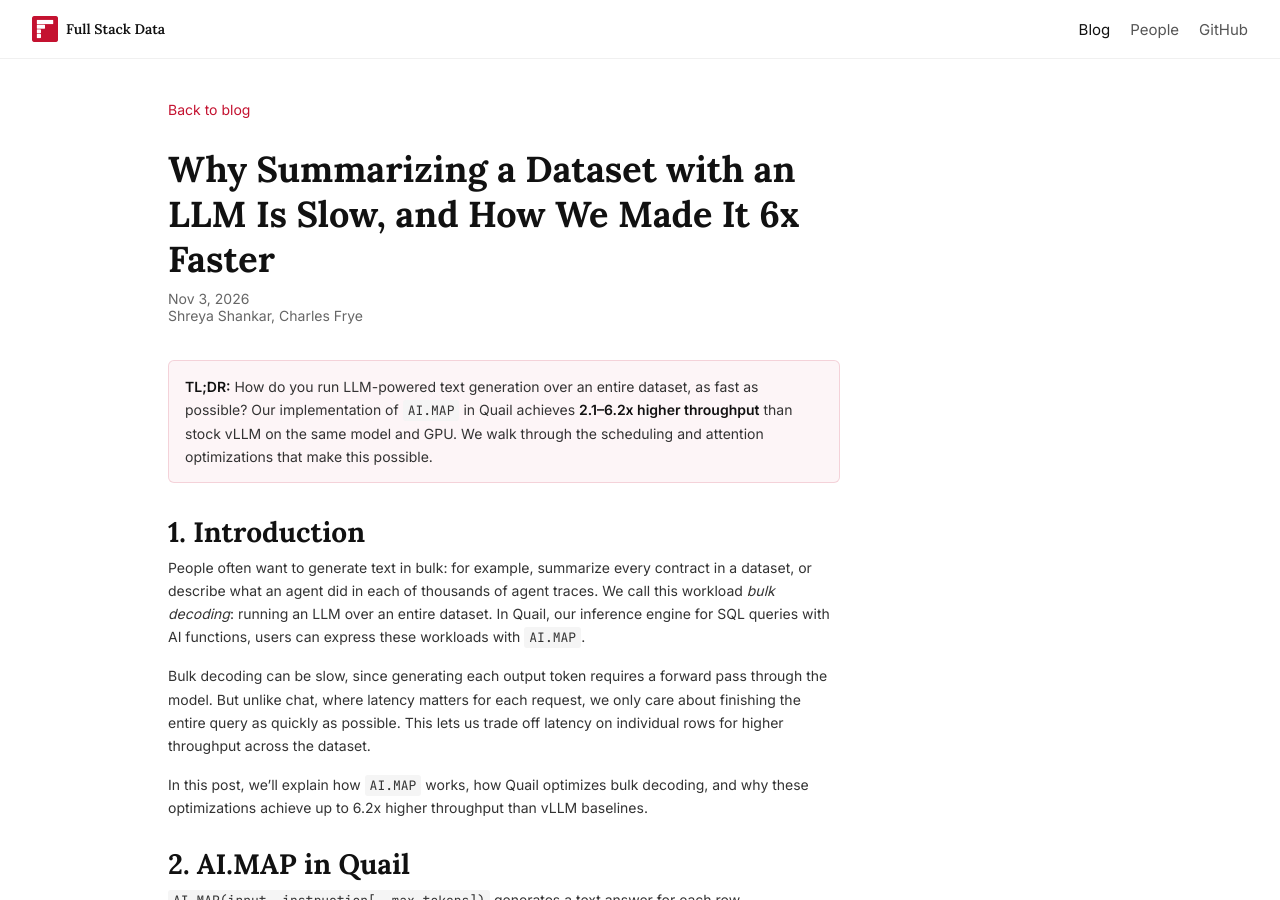
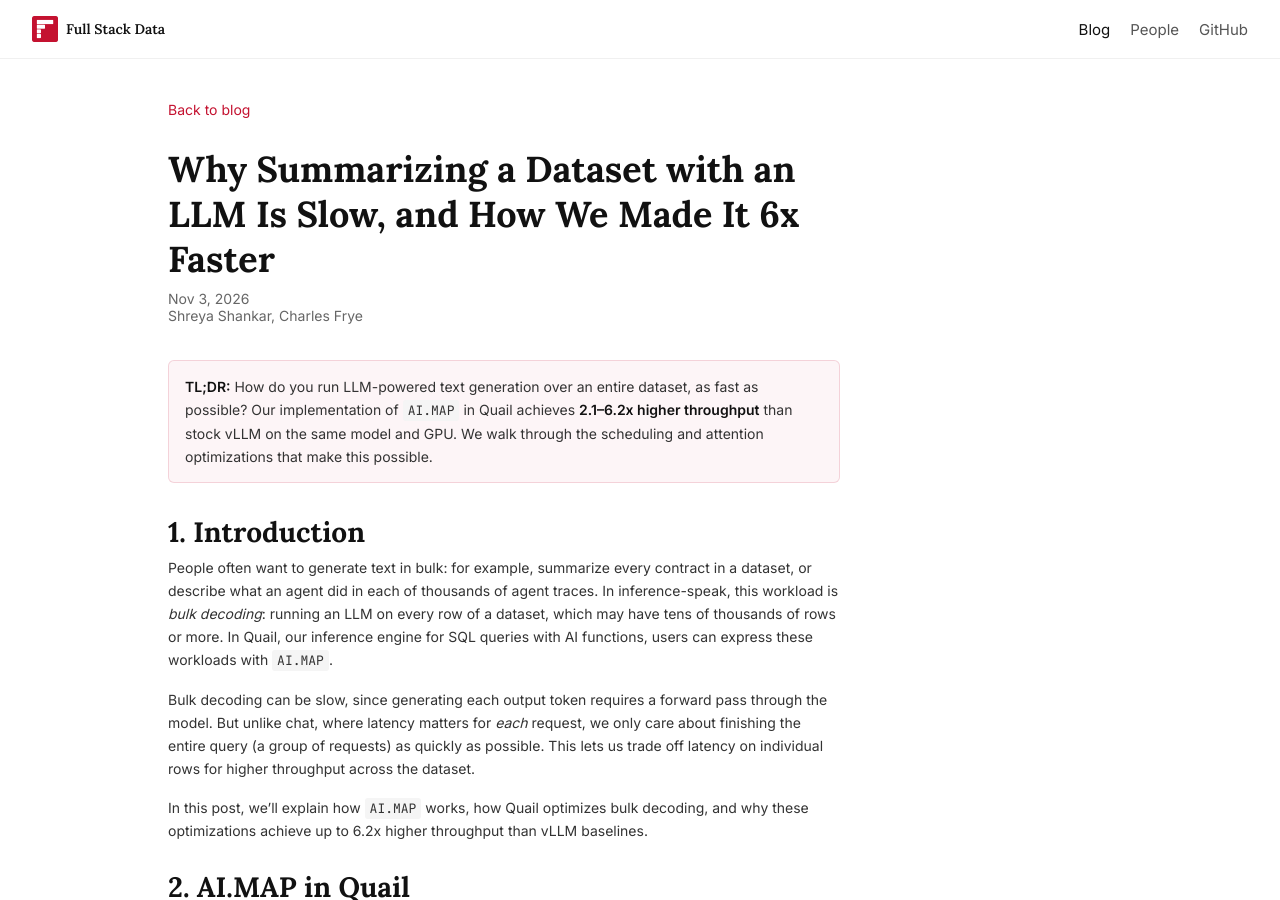
Before and after one commit to fsdatalab/fsdatalab.github.io, a Jekyll site: the page built from _posts/2026-11-03-ai-map.md, in a window 1280 px wide and 900 px high. Built offline with Jekyll 4.4.1, drawn with Linux system fonts in a browser that asks for light colours.

Commit message:
Reword the AI.MAP introduction; set Figure 1's text to the body size
Co-Authored-By: Claude Opus 5.5 <noreply@anthropic.com>
Claude-Session: https://claude.ai/code/session_012G22YMQssRfNYLRetzTaCz

```diff
--- a/_posts/2026-11-03-ai-map.md
+++ b/_posts/2026-11-03-ai-map.md
@@ -15,9 +15,9 @@ description: "How Quail runs LLM text generation over a whole dataset with up to
 
 # 1. Introduction
 
-People often want to generate text in bulk: for example, summarize every contract in a dataset, or describe what an agent did in each of thousands of agent traces. We call this workload *bulk decoding*: running an LLM over an entire dataset. In Quail, our inference engine for SQL queries with AI functions, users can express these workloads with `AI.MAP`.
+People often want to generate text in bulk: for example, summarize every contract in a dataset, or describe what an agent did in each of thousands of agent traces. In inference-speak, this workload is *bulk decoding*: running an LLM on every row of a dataset, which may have tens of thousands of rows or more. In Quail, our inference engine for SQL queries with AI functions, users can express these workloads with `AI.MAP`.
 
-Bulk decoding can be slow, since generating each output token requires a forward pass through the model. But unlike chat, where latency matters for each request, we only care about finishing the entire query as quickly as possible. This lets us trade off latency on individual rows for higher throughput across the dataset.
+Bulk decoding can be slow, since generating each output token requires a forward pass through the model. But unlike chat, where latency matters for _each_ request, we only care about finishing the entire query (a group of requests) as quickly as possible. This lets us trade off latency on individual rows for higher throughput across the dataset.
 
 In this post, we'll explain how `AI.MAP` works, how Quail optimizes bulk decoding, and why these optimizations achieve up to 6.2x higher throughput than vLLM baselines.
 
```
Also changed, not shown: assets/blog/ai-map/attention-reads.svg.
